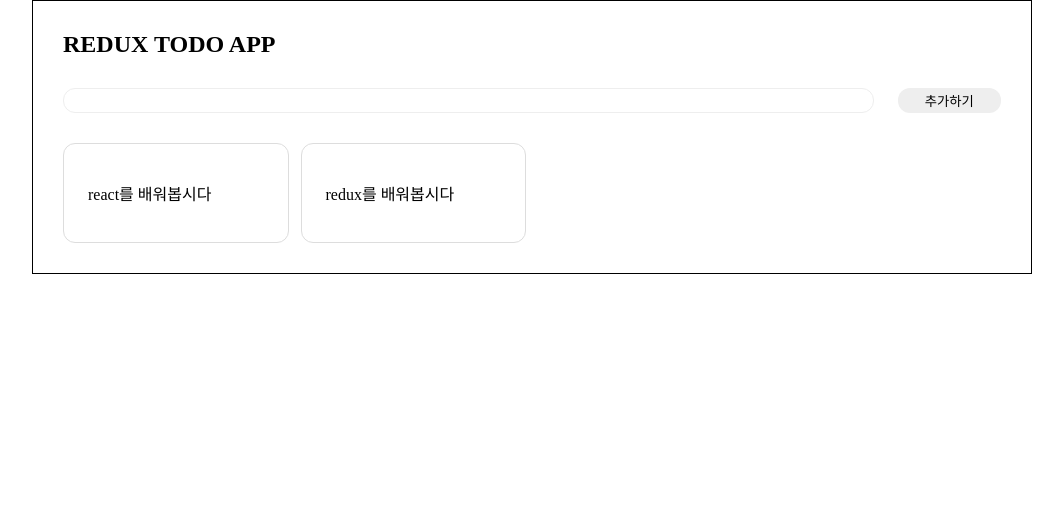
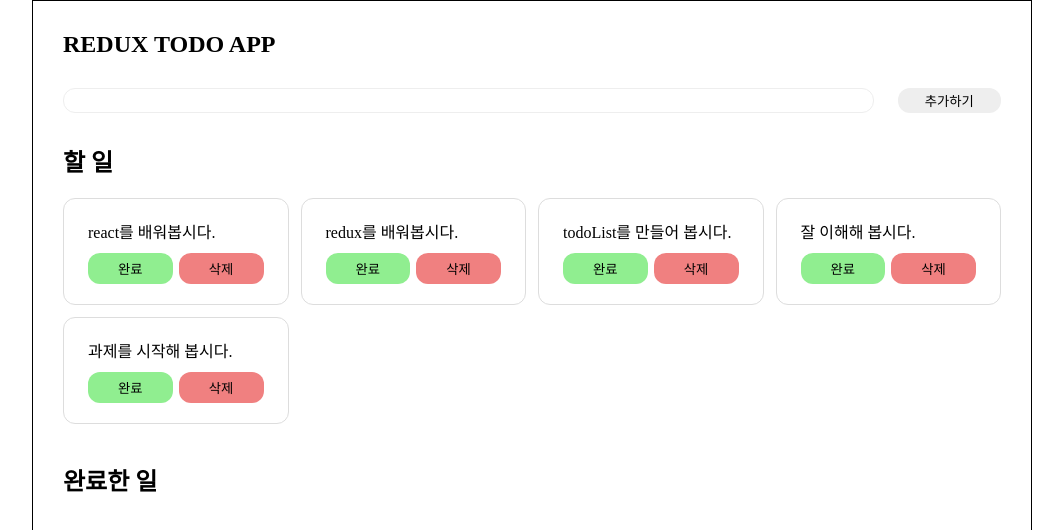
Before and after one commit to yuna-c/react, a React (Vite) app: page / in a window 1280 px wide. Shown: the top 530 px of the page, without its empty margins (108-1171 px from the left). Built offline with nearby package versions, Linux system fonts and the light colour scheme.

Commit message:
📝 add : react TodoList (update, delete)

```diff
--- a/src/App.jsx
+++ b/src/App.jsx
@@ -2,11 +2,6 @@ import styles from './styles/App.module.css';
 import AddForm from './components/AddForm';
 import TodoList from './components/TodoList';
 import styled from 'styled-components';
-
-const StContainer = styled.section`
-  min-width: 800px;
-  margin: 0 auto;
-`;
 
 const App = () => {
   return (
@@ -19,3 +14,8 @@ const App = () => {
 };
 
 export default App;
+
+const StContainer = styled.section`
+  min-width: 800px;
+  margin: 0 auto;
+`;
--- a/src/components/AddForm.jsx
+++ b/src/components/AddForm.jsx
@@ -6,7 +6,7 @@ import { StButton, StFormContainer, StInput } from './AddFormStyle';
 
 const AddForm = () => {
   // const userID = generateUUID();
-  const [title, setTodo] = useState('');
+  const [todo, setTodo] = useState('');
   const dispatch = useDispatch();
 
   const onHandleInput = (e) => {
@@ -17,20 +17,23 @@ const AddForm = () => {
   const onSubmitHandler = (e) => {
     e.preventDefault();
 
-    if (title === '') return;
+    if (todo === '') return;
 
     dispatch(
       addTodo({
         id: +new Date().getTime().toString().slice(0, 10),
         // id: userID,
-        title
+        title: todo
       })
     );
   };
+
   return (
     <StFormContainer className="AddForm">
-      <StInput value={title} onChange={onHandleInput} type="text" />
-      <StButton onClick={onSubmitHandler}>추가하기</StButton>
+      <form onSubmit={onSubmitHandler}>
+        <StInput value={todo} onChange={onHandleInput} type="text" />
+        <StButton>추가하기</StButton>
+      </form>
     </StFormContainer>
   );
 };
--- a/src/components/AddFormStyle.jsx
+++ b/src/components/AddFormStyle.jsx
@@ -2,10 +2,13 @@ import styled from 'styled-components';
 // yarn add styled-components
 
 const StFormContainer = styled.div`
-  display: flex;
-  gap: 24px;
-  /* padding: 30px; */
   padding: 30px 0;
+
+  form {
+    width: 100%;
+    display: flex;
+    gap: 24px;
+  }
 `;
 
 const StButton = styled.button`
--- a/src/components/TodoList.jsx
+++ b/src/components/TodoList.jsx
@@ -1,16 +1,79 @@
-import { useSelector } from 'react-redux';
-import { StTodo, StTodos } from './TodoListStyle';
+import { useDispatch, useSelector } from 'react-redux';
+import { StButton, StButtonBox, StTodo, StTodos } from './TodoListStyle';
+import { deleteTodo, toggleTodo } from '../redux/modules/todos';
 
 const TodoList = () => {
   const { todos } = useSelector((state) => state.todos);
   console.log(`todos =>`, todos);
+  const dispatch = useDispatch();
+
+  // handler
+  const onDeleteHandler = (id) => {
+    dispatch(deleteTodo({ id }));
+  };
+
+  const onToggleHandler = (id) => {
+    dispatch(toggleTodo({ id }));
+  };
+
+  // TodoList, DoneList
+  const todoList = [];
+  const doneList = [];
+
+  todos.forEach((todo) => {
+    if (todo.isDone) doneList.push(todo);
+    else todoList.push(todo);
+  });
 
   return (
-    <StTodos className="TodoList">
-      {todos.map((todo) => {
-        return <StTodo key={todo.id}>{todo.title}</StTodo>;
-      })}
-    </StTodos>
+    <>
+      <h2>할 일</h2>
+      <StTodos className="TodoList">
+        {todoList.map((todo) => {
+          return (
+            <StTodo key={todo.id}>
+              <p>{todo.title}</p>
+              <StButtonBox>
+                <StButton
+                  color="green"
+                  onClick={() => {
+                    onToggleHandler(todo.id);
+                  }}
+                >
+                  완료
+                </StButton>
+                <StButton
+                  color="red"
+                  onClick={() => {
+                    onDeleteHandler(todo.id);
+                  }}
+                >
+                  삭제
+                </StButton>
+              </StButtonBox>
+            </StTodo>
+          );
+        })}
+      </StTodos>
+      <br />
+
+      <h2>완료한 일</h2>
+      <StTodos>
+        {doneList.map((todo) => (
+          <StTodo key={todo.id}>
+            <p>{todo.title}</p>
+            <StButtonBox>
+              <StButton color="green" onClick={() => onToggleHandler(todo.id)}>
+                취소
+              </StButton>
+              <StButton color="red" onClick={() => onDeleteHandler(todo.id)}>
+                삭제
+              </StButton>
+            </StButtonBox>
+          </StTodo>
+        ))}
+      </StTodos>
+    </>
   );
 };
 export default TodoList;
--- a/src/components/TodoListStyle.jsx
+++ b/src/components/TodoListStyle.jsx
@@ -2,18 +2,47 @@ import styled from 'styled-components';
 // yarn add styled-components
 
 const StTodos = styled.div`
+  margin: 20px 0;
   display: flex;
   gap: 12px;
   flex-wrap: wrap;
 `;
+
 const StTodo = styled.div`
   border: 1px solid #ddd;
   width: calc(100% / 4 - 9px);
-  height: 100px;
+  height: auto;
   display: flex;
+  flex-wrap: wrap;
   align-items: center;
-  padding: 0 24px;
+  padding: 20px 24px;
   border-radius: 12px;
+
+  p {
+    width: 100%;
+    margin-bottom: 10px;
+    display: block;
+  }
 `;
 
-export { StTodos, StTodo };
+const StButtonBox = styled.section`
+  width: 100%;
+  display: flex;
+  gap: 6px;
+`;
+
+const StButton = styled.button`
+  width: 50%;
+  border: none;
+  cursor: pointer;
+  border-radius: 12px;
+  padding: 6px 12px;
+  ${(props) =>
+    props.color === 'green'
+      ? 'background-color: lightgreen;'
+      : props.color === 'red'
+      ? 'background-color: lightcoral;'
+      : 'background-color: #eee;'}
+`;
+
+export { StTodos, StTodo, StButtonBox, StButton };
--- a/src/redux/modules/todos.js
+++ b/src/redux/modules/todos.js
@@ -1,12 +1,19 @@
 // action value
 const ADD_TODO = 'ADD_TODO';
+const DELETE_TODO = 'DELETE_TODO';
+const TOGGLE_TODO = 'TOGGLE_TODO';
 
 // action creator export
 export const addTodo = (payload) => {
-  return {
-    type: ADD_TODO,
-    payload: payload /*input으로 받은 */
-  };
+  return { type: ADD_TODO, payload: payload /*input으로 받은 */ };
+};
+
+export const deleteTodo = (payload) => {
+  return { type: DELETE_TODO, payload: payload };
+};
+
+export const toggleTodo = (payload) => {
+  return { type: TOGGLE_TODO, payload: payload };
 };
 
 // state init
@@ -14,11 +21,23 @@ const initialState = {
   todos: [
     {
       id: 1,
-      title: 'react를 배워봅시다'
+      title: 'react를 배워봅시다.'
     },
     {
       id: 2,
-      title: 'redux를 배워봅시다'
+      title: 'redux를 배워봅시다.'
+    },
+    {
+      id: 3,
+      title: 'todoList를 만들어 봅시다.'
+    },
+    {
+      id: 4,
+      title: '잘 이해해 봅시다.'
+    },
+    {
+      id: 5,
+      title: '과제를 시작해 봅시다.'
     }
   ]
 };
@@ -31,6 +50,18 @@ const todos = (state = initialState, action) => {
         todos: [...state.todos, action.payload] // 상태는 객체로 반환하고, todos 배열을 업데이트
       };
 
+    case DELETE_TODO:
+      return {
+        ...state,
+        todos: state.todos.filter((todo) => todo.id !== action.payload.id)
+      };
+
+    case TOGGLE_TODO:
+      return {
+        ...state,
+        todos: state.todos.map((todo) => (todo.id === action.payload.id ? { ...todo, isDone: !todo.isDone } : todo))
+      };
+
     default:
       return state;
   }
```
